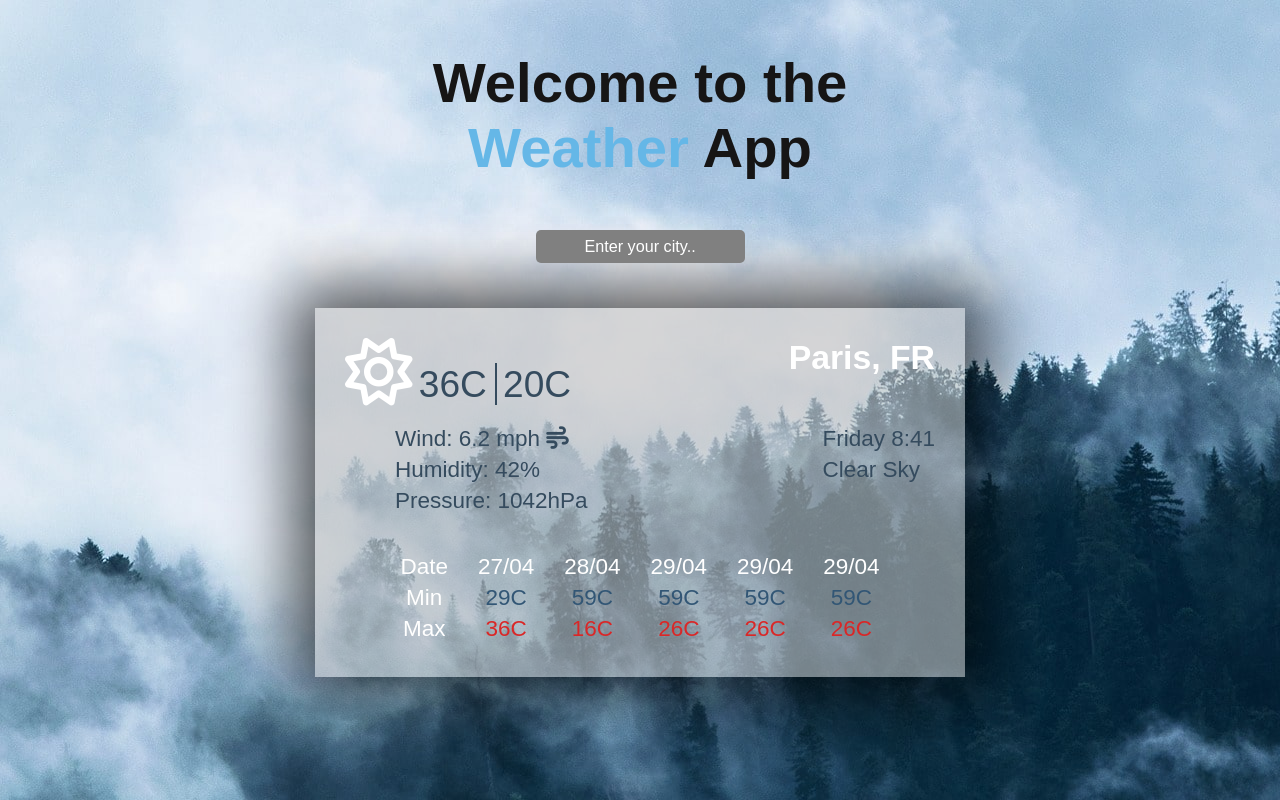
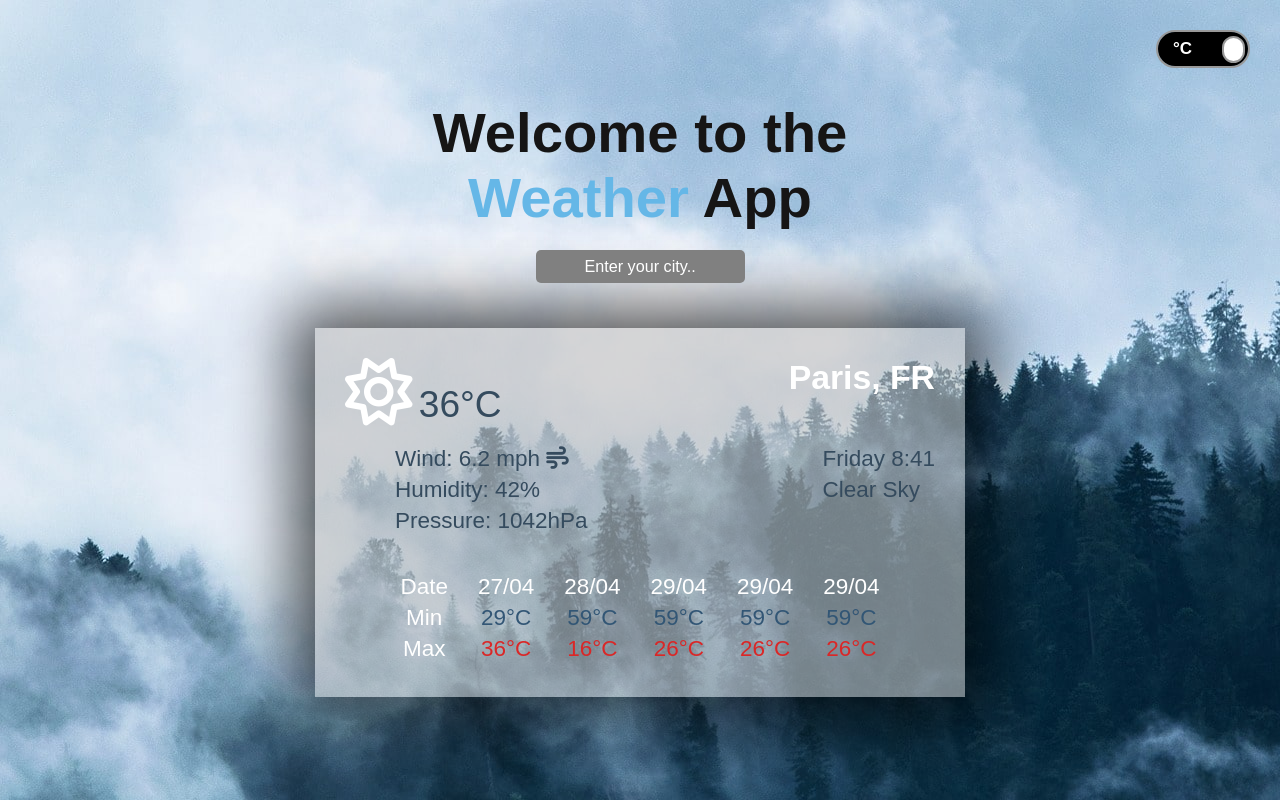
Before and after one commit to AnnaPostawka/WeatherApp_CodersCamp, a website built with webpack: page src/index.html in a window 1280 px wide. Built offline with nearby package versions, Linux system fonts and the light colour scheme.

Commit message:
Added toggle switch and added transition on forecast__value

```diff
--- a/src/index.html
+++ b/src/index.html
@@ -12,6 +12,14 @@
 
 <body>
     <div id="root" class="container">
+        <div class="switchBox">
+            <input type="checkbox" name="switch" class="switch-checkbox" id="switch" checked>
+            <label class="switch-label" for="switch">
+                <span class="switch-inner"></span>
+                <span class="switch-switch"></span>
+            </label>
+        </div>
+
         <h1 class="title">Welcome to the <span class="title__highlight">Weather</span> App</h1>
         <form class="form" action="">
             <input class="form__input" placeholder="Enter your city.." type="text">
@@ -20,8 +28,7 @@
             <div class="currentInfo">
                 <div class="currentInfo__temperatureBox temperatureBox">
                     <i class="temperatureBox__weatherIcon far fa-sun fa-3x"></i>
-                    <span class="temperatureBox__tempValue currentMax">36C</span>
-                    <span class="temperatureBox__tempValue currentMin">20C</span>
+                    <span class="temperatureBox__tempValue currentTemp">36°C</span>
                 </div>
                 <h2 class="currentInfo__city">Paris, FR</h2>
                 <div class="currentInfo__details">
@@ -43,34 +50,34 @@
             </div>
             <div class="forecast">
                 <div class="forecast__day">
-                    <p class="forecast__value">Date</p>
-                    <p class="forecast__value">Min</p>
-                    <p class="forecast__value">Max</p>
+                    <p class="forecast__item">Date</p>
+                    <p class="forecast__item">Min</p>
+                    <p class="forecast__item">Max</p>
                 </div>
                 <div class="forecast__day">
-                    <p class="forecast__value day">27/04</p>
-                    <p class="forecast__value min">29C</p>
-                    <p class="forecast__value max">36C</p>
+                    <p class="forecast__item day">27/04</p>
+                    <p class="forecast__item  forecast__value value min">29°C</p>
+                    <p class="forecast__item  forecast__value value max">36°C</p>
                 </div>
                 <div class="forecast__day ">
-                    <p class="forecast__value day">28/04</p>
-                    <p class="forecast__value min">59C</p>
-                    <p class="forecast__value max">16C</p>
+                    <p class="forecast__item day">28/04</p>
+                    <p class="forecast__item  forecast__value min">59°C</p>
+                    <p class="forecast__item  forecast__value max">16°C</p>
                 </div>
                 <div class="forecast__day ">
-                    <p class="forecast__value day">29/04</p>
-                    <p class="forecast__value min">59C</p>
-                    <p class="forecast__value max">26C</p>
+                    <p class="forecast__item day">29/04</p>
+                    <p class="forecast__item  forecast__value min">59°C</p>
+                    <p class="forecast__item  forecast__value max">26°C</p>
                 </div>
                 <div class="forecast__day off">
-                    <p class="forecast__value day">29/04</p>
-                    <p class="forecast__value min">59C</p>
-                    <p class="forecast__value max">26C</p>
+                    <p class="forecast__item day">29/04</p>
+                    <p class="forecast__item  forecast__value min">59°C</p>
+                    <p class="forecast__item  forecast__value max">26°C</p>
                 </div>
                 <div class="forecast__day off">
-                    <p class="forecast__value day">29/04</p>
-                    <p class="forecast__value min">59C</p>
-                    <p class="forecast__value max">26C</p>
+                    <p class="forecast__item day">29/04</p>
+                    <p class="forecast__item forecast__value min">59°C</p>
+                    <p class="forecast__item forecast__value max">26°C</p>
                 </div>
             </div>
         </div>
--- a/src/style/style.css
+++ b/src/style/style.css
@@ -14,13 +14,13 @@ html{
     min-height: 100vh;
     background-image: url("../assets/images/fog.jpg");
     background-position: 50% 50%;
- padding-bottom: 20px;
+    padding-bottom: 20px;
 }
 .title{
     display: block;
     width: 250px;
     margin: 0 auto;
-    padding: 50px 0;
+    padding: 100px 0 20px 0;
     text-align: center;
     color:rgb(22, 21, 21);
 }
@@ -40,6 +40,7 @@ html{
     padding: 7px 0;
     margin-bottom: 45px;
 }
+
 .form__input:focus{
     outline: 0;
 }
@@ -76,19 +77,6 @@ html{
 .temperatureBox__weatherIcon{
     color: white;
 }
-.currentMax{
-    position: relative;
-    margin-right: 10px;
-}
-.currentMax::after{
-    content: "";
-    position: absolute;
-    top: 0;
-    right: -10px;
-    width: 2px;
-    height:100%;
-    background-color: var(--primaryColor);
-}
 .forecast{
     display: flex;
     justify-content: center;
@@ -99,9 +87,28 @@ html{
     text-align: center;
     color: white;
 }
+.forecast__item{
+    margin:0 5px 5px 5px;
+    transition: .4s ease;
+}
 .forecast__value{
-    display: block;
-    margin:0 5px 5px 5px;
+    position: relative;
+}
+.forecast__value::before{
+    content: "";
+    position: absolute;
+    top: 50%;
+    left: 50%;
+    opacity: 0;
+    box-shadow: 0px 0px 30px 12px rgba(0,0,0,0.65);
+    transition: .6s opacity ease;
+}
+.forecast__value:hover{
+    color:yellow;
+    transform:scale(2);
+}
+.forecast__value:hover::before{
+    opacity: 1;
 }
 .off{
     display: none;
@@ -111,6 +118,71 @@ html{
 }
 .max{
     color:rgb(218, 39, 39);
+}
+.switchBox {
+    color: white;
+    float: right;
+    margin: 30px;
+    position: relative;
+    width: 63px;
+    -webkit-user-select:none;
+    -moz-user-select:none;
+    -ms-user-select: none;
+}
+.switch-checkbox {
+    display: none;
+}
+.switch-label {
+    display: block;
+    overflow: hidden;
+    cursor: pointer;
+    border: 2px solid #999999;
+    border-radius: 20px;
+}
+.switch-inner {
+    display: block;
+    width: 200%;
+    margin-left: -100%;
+    transition: margin 0.3s ease-in 0s;
+}
+.switch-inner:before, .switch-inner:after {
+    display: block;
+    float: left;
+    width: 50%;
+    height: 16px;
+    font-size: 14px;
+    font-weight: bold;
+    box-sizing: border-box;
+}
+.switch-inner:before {
+    content: "°C";
+    padding-left: 10px;
+    background-color: #000000;
+}
+.switch-inner:after {
+    content: "°F";
+    padding-right: 10px;
+    background-color: #A8A8A8;
+    text-align: right;
+}
+.switch-switch {
+    display: block;
+    width: 18px;
+    margin: -1px;
+    background: #FFFFFF;
+    position: absolute;
+    top: 0;
+    bottom: 0;
+    right: 43px;
+    border: 2px solid #999999;
+    border-radius: 20px;
+    transition: all 0.3s ease-in 0s;
+}
+.switch-checkbox:checked + .switch-label .switch-inner {
+    margin-left: 0;
+}
+.switch-checkbox:checked + .switch-label .switch-switch {
+    right: 0px;
 }
 @media(min-width:530px){
     .temperatureBox__tempValue{
@@ -124,6 +196,26 @@ html{
    }
    .off{
     display: block;
+    }
+    .switchBox {
+        width: 94px;
+        margin: 30px;
+    }
+    .switch-inner:before, .switch-inner:after {
+        height: 34px;
+        line-height: 34px;
+        font-size: 17px;
+    }
+    .switch-inner:before {
+        padding-left: 15px;
+    }
+    .switch-inner:after {
+        padding-right: 15px;
+    }
+    .switch-switch {
+        width: 23px;
+        margin: 5.5px;
+        right: 56px;
     }
 }
 @media(min-width:1200px){
```
Also changed, not shown: dist/index.html.
